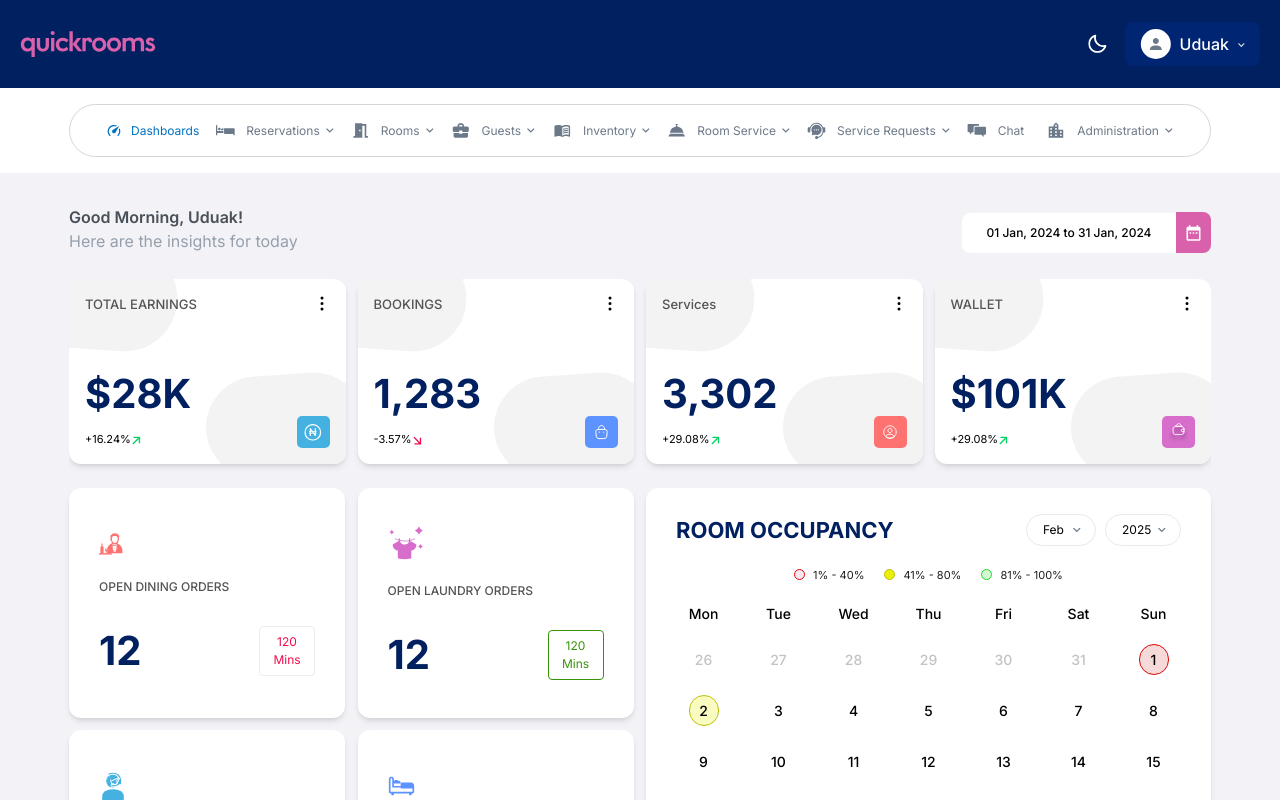
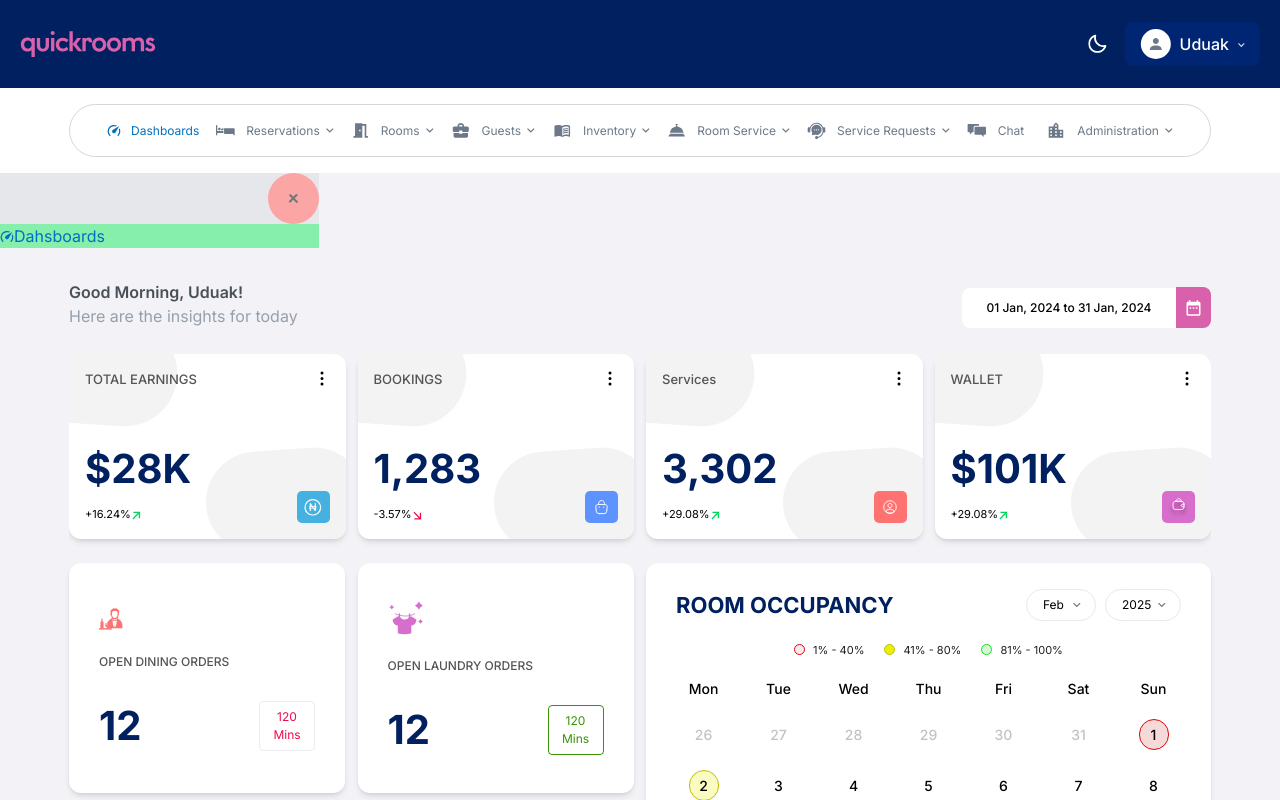
Before and after one commit to syed-jaid/Uduak-Nextjs-Dashboard, a Next.js app: page / in a window 1280 px wide. Shown: the top 800 px of the page. Built offline with nearby package versions, Linux system fonts and the light colour scheme.

Commit message:
more ui added oo

```diff
--- /dev/null
+++ b/src/app/components/SaidMenu.js
@@ -0,0 +1,21 @@
+import React from "react";
+
+const SaidMenu = () => {
+  return (
+    <div className="bg-gray-200 max-w-[319px] p-">
+      <div className="flex justify-end ">
+        <img
+          className="bg-red-300 p-5 rounded-full"
+          src="Image/crossIcon.svg"
+          alt="cross"
+        ></img>
+      </div>
+      <div className="flex justify-start items-center bg-green-300">
+        <img className="" src="Image/Dashboards.svg" alt=""></img>
+        <h3 className="text-[#0070C0]"> Dahsboards</h3>
+      </div>
+    </div>
+  );
+};
+
+export default SaidMenu;
--- a/src/app/page.js
+++ b/src/app/page.js
@@ -4,6 +4,7 @@ import HeaderNav from "./components/Header/HeaderNav";
 import { Inter } from "next/font/google";
 import DashboardIndex from "./components/DashboardIndex";
 import Footer from "./components/Footer";
+import SaidMenu from "./components/SaidMenu";
 
 const inter = Inter({ subsets: ["latin"] });
 
@@ -12,6 +13,8 @@ const page = () => {
     <div className={inter.className}>
       <HeaderIndex />
       <HeaderNav />
+      <SaidMenu />
+
       <DashboardIndex />
       <Footer />
     </div>
```
Also changed, not shown: public/Image/crossIcon.svg (added).
